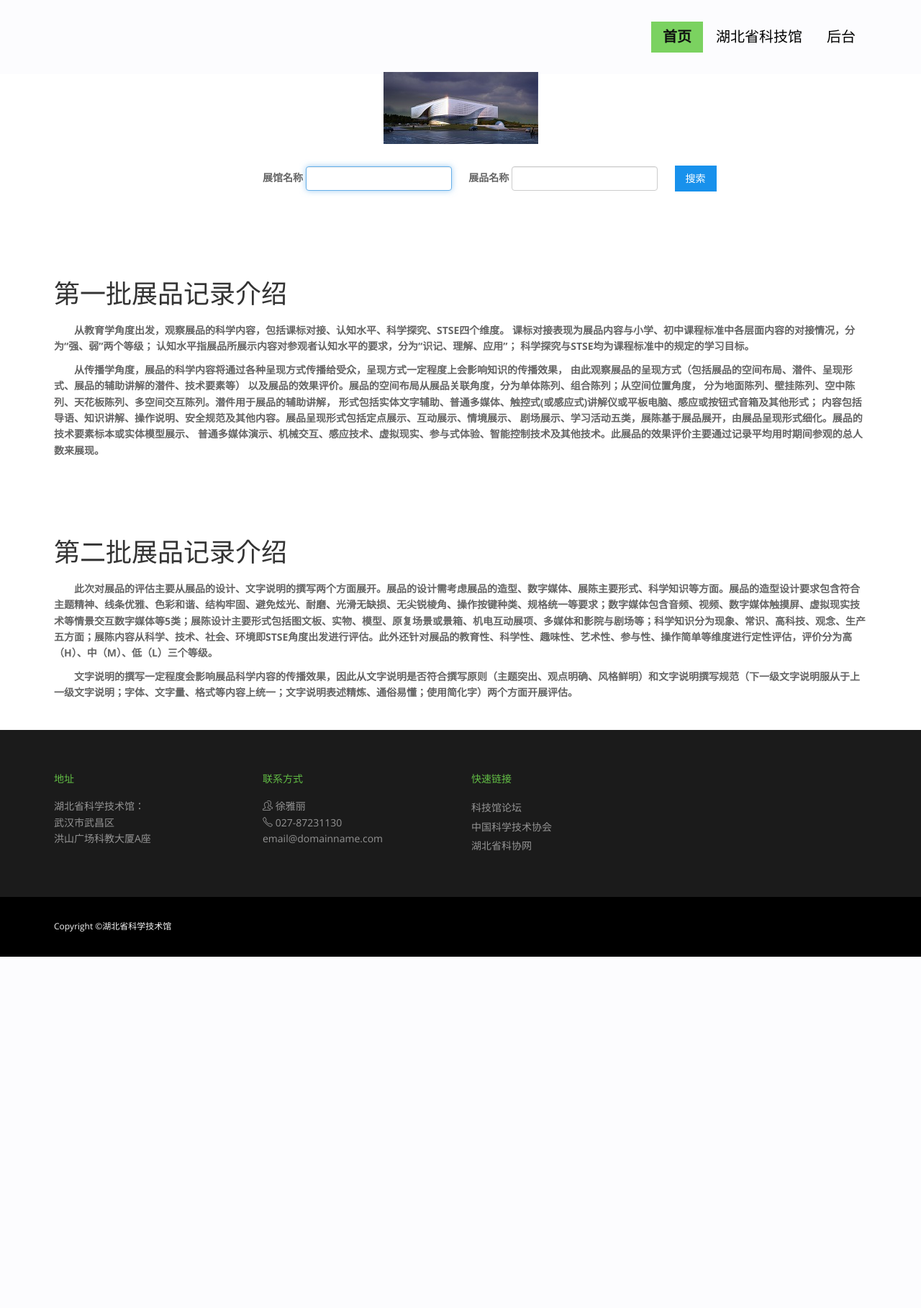
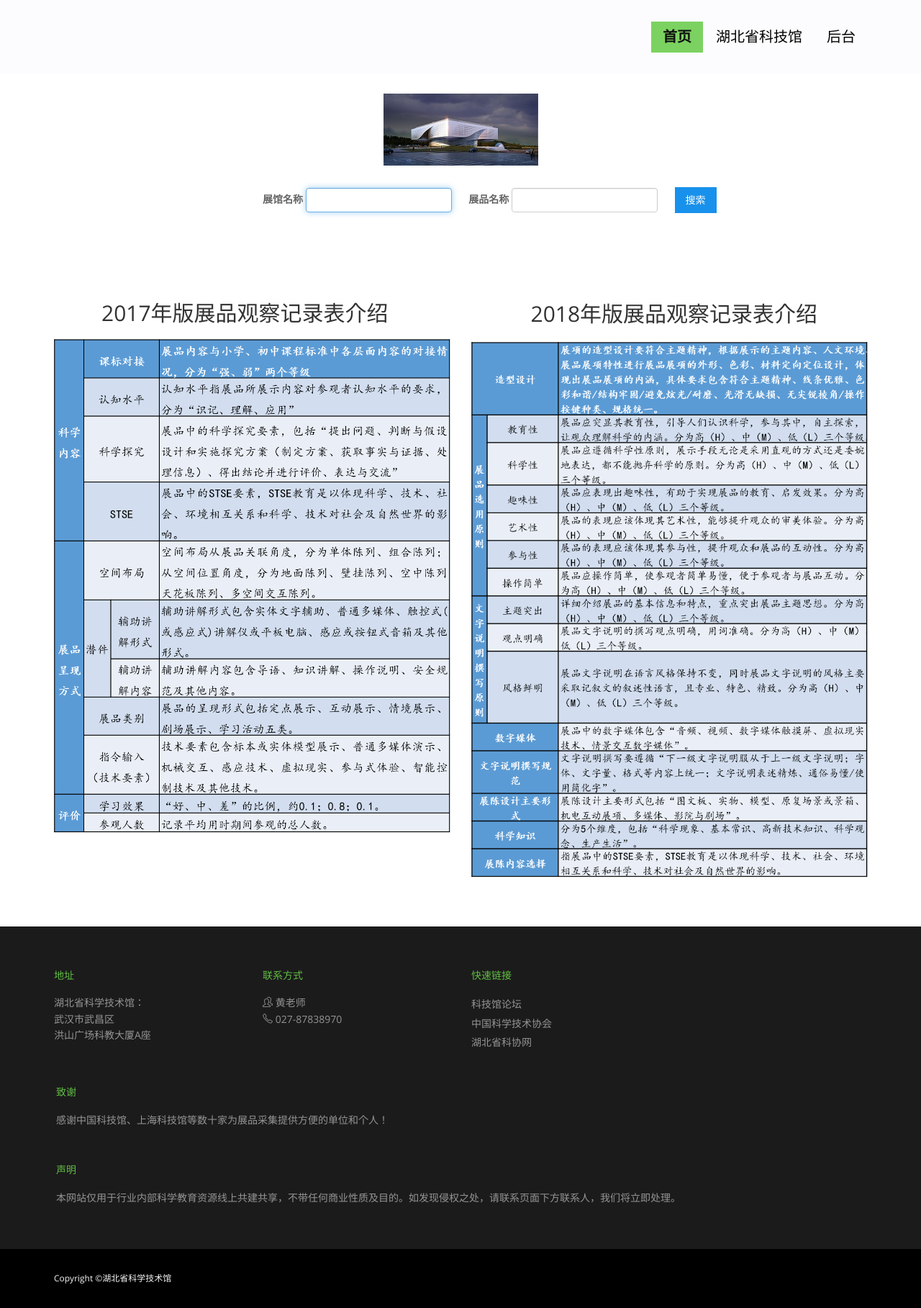
Before and after one commit to MMAPer/KXJY, a Django app: page / in a window 1280 px wide. Shown: the whole page at 72% size. Before the commit the page ends 1329 px from the top, so only its background shows below. Run offline with Django 3.2, Linux system fonts and the light colour scheme; some libraries are stand-ins or nearby versions; some web fonts are replaced.

Commit message:
0107-15:23

```diff
--- a/templates/back/data/admin_data.html
+++ b/templates/back/data/admin_data.html
@@ -64,7 +64,7 @@
                             </div>
                             <div class="box-body">
                                 <div class="table-responsive">
-                                    <table class="table no-margin table-bordered" style="word-break:break-all; word-wrap:break-all;table-layout:fixed">
+                                    <table class="table no-margin table-bordered table-striped" style="word-break:break-all; word-wrap:break-all;table-layout:fixed">
                                         <thead>
                                             <tr>
                                                 <th style="width: 5%">序号</th>
--- a/templates/back/search/admin_search.html
+++ b/templates/back/search/admin_search.html
@@ -43,7 +43,7 @@
                     <div class="box box-info">
                         <div class="box-body">
                             <div class="table-responsive" v-if="showStatus">
-                                <table class="table no-margin table-bordered" style="word-break:break-all; word-wrap:break-all;table-layout:fixed">
+                                <table class="table no-margin table-bordered table-striped" style="word-break:break-all; word-wrap:break-all;table-layout:fixed">
                                 <thead>
                                     <tr>
                                         <th style="width: 5%">序号</th>
--- a/templates/back/user/admin_user.html
+++ b/templates/back/user/admin_user.html
@@ -39,7 +39,7 @@
                         </div>
                         <div class="box-body">
                             <div class="table-responsive">
-                                <table class="table no-margin table-bordered"
+                                <table class="table no-margin table-bordered table-striped"
                                        style="word-break:break-all; word-wrap:break-all;table-layout:fixed;">
                                     <thead align="center">
                                     <tr>
--- a/templates/back/venue/admin_venue_label.html
+++ b/templates/back/venue/admin_venue_label.html
@@ -38,7 +38,7 @@
                             </div>
                             <div class="box-body">
                                 <div class="table-responsive">
-                                    <table class="table no-margin table-bordered"
+                                    <table class="table no-margin table-bordered table-striped"
                                            style="word-break:break-all; word-wrap:break-all;table-layout:fixed">
                                         <thead>
                                             <tr>
--- a/templates/back/venue/admin_venue_venue.html
+++ b/templates/back/venue/admin_venue_venue.html
@@ -48,7 +48,7 @@
                             </div>
                             <div class="box-body">
                                 <div class="table-responsive">
-                                    <table class="table no-margin table-bordered"
+                                    <table class="table no-margin table-bordered table-striped"
                                            style="word-break:break-all; word-wrap:break-all;table-layout:fixed">
                                         <thead>
                                             <tr>
--- a/templates/front/base.html
+++ b/templates/front/base.html
@@ -37,7 +37,7 @@
     <div id="wrapper" class="home-page">
         <!-- start header -->
 	    <header>
-            <div class="navbar navbar-default navbar-static-top" style="margin-top: -50px">
+            <div class="navbar navbar-default navbar-static-top">
                 <div class="container">
                     <div class="navbar-header">
 {#                        <a class="navbar-brand" href="#"><img style="margin-top: -10px" src="{% static 'imgs/logo2.png' %}" alt="logo"/></a>#}
@@ -55,7 +55,9 @@
         </header>
 	    <!-- end header -->
 
-        {% block  content %} {% endblock %}
+
+         {% block  content %} {% endblock %}
+
 
         <!-- start footer -->
         <footer>
@@ -74,8 +76,8 @@
                         <div class="widget">
                             <h5 class="widgetheading">联系方式</h5>
                             <p>
-                                <i class="icon-people"></i> 徐雅丽 <br><i class="icon-phone"></i> 027-87231130 <br>
-                                <i class="icon-envelope-alt"></i> email@domainname.com
+                                <i class="icon-people"></i> 黄老师 <br><i class="icon-phone"></i> 027-87838970 <br>
+{#                                <i class="icon-envelope-alt"></i> email@domainname.com#}
                             </p>
                         </div>
                     </div>
@@ -88,6 +90,18 @@
                                 <li><a href="http://www.hbkx.org.cn" target="_blank">湖北省科协网</a></li>
                             </ul>
                         </div>
+                    </div>
+                </div>
+                <div class="row" style="margin-left: 3px; margin-top: 10px">
+                    <div class="widget">
+                        <h5 class="widgetheading">致谢</h5>
+                        <p>感谢中国科技馆、上海科技馆等数十家为展品采集提供方便的单位和个人！</p>
+                    </div>
+                </div>
+                 <div class="row" style="margin-left: 3px; margin-top: 10px">
+                    <div class="widget">
+                        <h5 class="widgetheading">声明</h5>
+                        <p>本网站仅用于行业内部科学教育资源线上共建共享，不带任何商业性质及目的。如发现侵权之处，请联系页面下方联系人，我们将立即处理。</p>
                     </div>
                 </div>
             </div>
--- a/templates/front/index.html
+++ b/templates/front/index.html
@@ -14,9 +14,9 @@
 {% endblock %}
 
 {% block content %}
-<section class="callaction" style="margin-top: 50px">
+<section class="callaction">
 	<div class="callaction-1 container">
-        <div class="row">
+        <div class="row" style="margin-top: 80px">
             <img src="{% static 'imgs/bg_logo.jpg' %}" class="center-block"/>
         </div>
         <div class="row" id="index_search">
@@ -70,50 +70,27 @@
 	<section class="callaction">
 	    <div class="callaction-1 container">
 		<div class="row">
-			<div class="col-lg-12">
+			<div class="col-lg-6">
 				<div>
-                    <h1>第一批展品记录介绍</h1>
-                    <p style="text-indent: 2em"><strong>
-从教育学角度出发，观察展品的科学内容，包括课标对接、认知水平、科学探究、STSE四个维度。
-课标对接表现为展品内容与小学、初中课程标准中各层面内容的对接情况，分为“强、弱”两个等级；
-认知水平指展品所展示内容对参观者认知水平的要求，分为“识记、理解、应用”；
-                        科学探究与STSE均为课程标准中的规定的学习目标。
-                    </strong></p>
-                    <p style="text-indent: 2em"><strong>
-从传播学角度，展品的科学内容将通过各种呈现方式传播给受众，呈现方式一定程度上会影响知识的传播效果，
-由此观察展品的呈现方式（包括展品的空间布局、潜件、呈现形式、展品的辅助讲解的潜件、技术要素等）
-以及展品的效果评价。展品的空间布局从展品关联角度，分为单体陈列、组合陈列；从空间位置角度，
-分为地面陈列、壁挂陈列、空中陈列、天花板陈列、多空间交互陈列。潜件用于展品的辅助讲解，
-形式包括实体文字辅助、普通多媒体、触控式(或感应式)讲解仪或平板电脑、感应或按钮式音箱及其他形式；
-内容包括导语、知识讲解、操作说明、安全规范及其他内容。展品呈现形式包括定点展示、互动展示、情境展示、
-剧场展示、学习活动五类，展陈基于展品展开，由展品呈现形式细化。展品的技术要素标本或实体模型展示、
-普通多媒体演示、机械交互、感应技术、虚拟现实、参与式体验、智能控制技术及其他技术。此展品的效果评价主要通过记录平均用时期间参观的总人数来展现。
-                    </strong></p>
+                    <h2 style="margin-left: 12%">2017年版展品观察记录表介绍</h2>
+                    <div class="row">
+                        <img src="{% static 'imgs/index/2017.png' %}" class="center-block" width="95%"/>
+                    </div>
+                </div>
+			</div>
+            <div class="col-lg-1"></div>
+            	<div class="col-lg-6">
+				<div>
+                    <h2 style="margin-left: 15%">2018年版展品观察记录表介绍</h2>
+                    <div class="row">
+                        <img src="{% static 'imgs/index/2018.png' %}" class="center-block" width="95%"/>
+                    </div>
                 </div>
 			</div>
 		</div>
 	</div>
 	</section>
 
-
-    <!-- 2018年版展品观察记录表介绍 -->
-	<section class="callaction">
-	    <div class="callaction-1 container">
-		<div class="row">
-			<div class="col-lg-12">
-				<div>
-                    <h1>第二批展品记录介绍</h1>
-                    <p style="text-indent: 2em"><strong>
-此次对展品的评估主要从展品的设计、文字说明的撰写两个方面展开。展品的设计需考虑展品的造型、数字媒体、展陈主要形式、科学知识等方面。展品的造型设计要求包含符合主题精神、线条优雅、色彩和谐、结构牢固、避免炫光、耐磨、光滑无缺损、无尖锐棱角、操作按键种类、规格统一等要求；数字媒体包含音频、视频、数字媒体触摸屏、虚拟现实技术等情景交互数字媒体等5类；展陈设计主要形式包括图文板、实物、模型、原复场景或景箱、机电互动展项、多媒体和影院与剧场等；科学知识分为现象、常识、高科技、观念、生产五方面；展陈内容从科学、技术、社会、环境即STSE角度出发进行评估。此外还针对展品的教育性、科学性、趣味性、艺术性、参与性、操作简单等维度进行定性评估，评价分为高（H）、中（M）、低（L）三个等级。
-                    </strong></p>
-                    <p style="text-indent: 2em"><strong>
-文字说明的撰写一定程度会影响展品科学内容的传播效果，因此从文字说明是否符合撰写原则（主题突出、观点明确、风格鲜明）和文字说明撰写规范（下一级文字说明服从于上一级文字说明；字体、文字量、格式等内容上统一；文字说明表述精炼、通俗易懂；使用简化字）两个方面开展评估。
-                    </strong></p>
-                </div>
-			</div>
-		</div>
-	</div>
-	</section>
 	<script>
 	let index_search = new Vue({
         el:"#index_search",
--- a/templates/front/search.html
+++ b/templates/front/search.html
@@ -72,7 +72,7 @@
                     <div class="box box-info">
                         <div class="box-body">
                             <div class="table-responsive" v-if="showStatus">
-                                <table class="table no-margin table-bordered" style="word-break:break-all; word-wrap:break-all;table-layout:fixed">
+                                <table class="table no-margin table-bordered table-striped" style="word-break:break-all; word-wrap:break-all;table-layout:fixed">
                                 <thead>
                                     <tr>
                                         <th style="width: 5%">序号</th>
--- a/templates/login.html
+++ b/templates/login.html
@@ -30,6 +30,8 @@
             left: 50%;
             top: 50%;
             transform: translate(-50%,-50%);
+            border-radius: 4px;
+            background: rgba(0,0,0,.6);
         }
     </style>
 </head>
```
Also changed, not shown: templates/front/detail.html (+7 -7 lines), static/assests/app.min.css, static/assests/login_bg.png (deleted), static/imgs/index/2017.png (added), static/imgs/index/2018.png (added).
